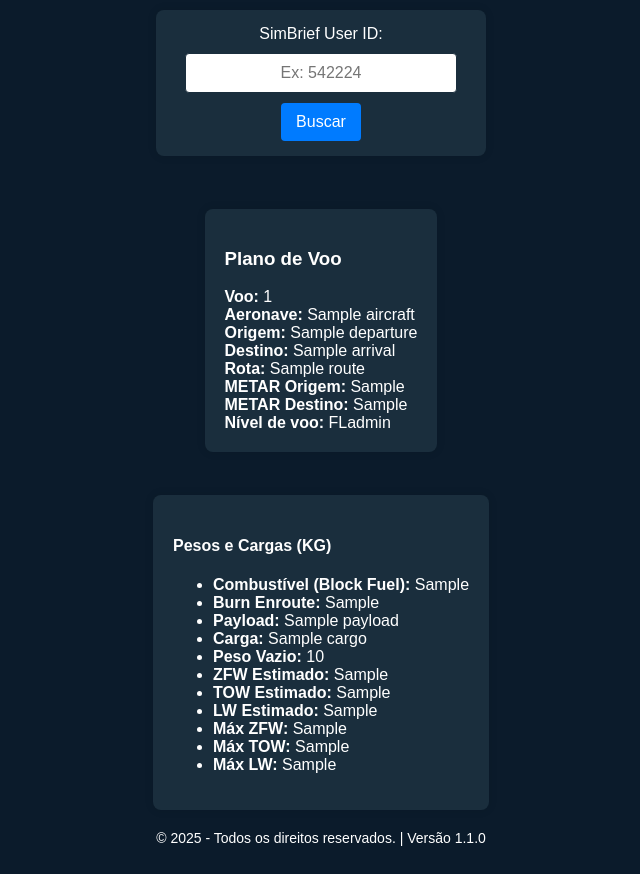
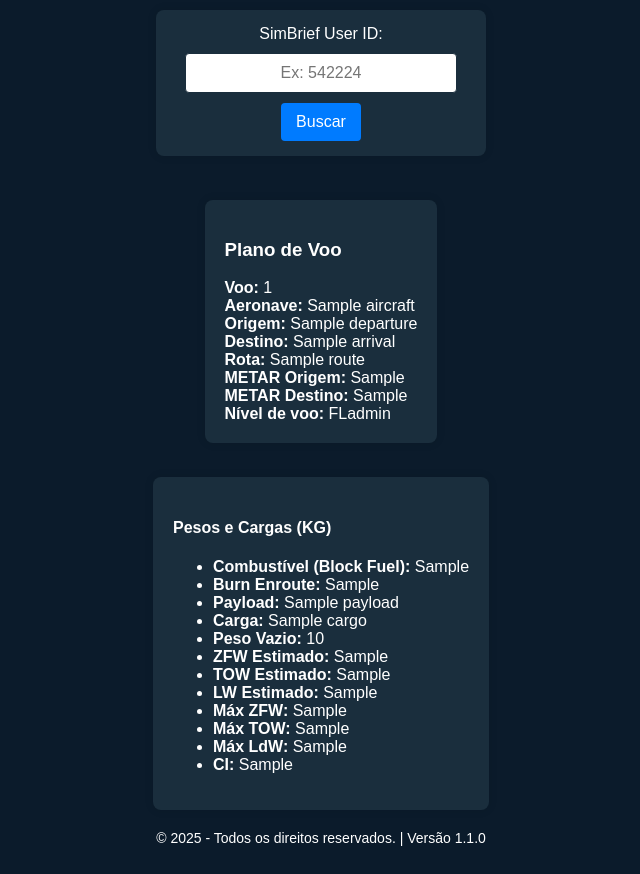
Before and after one commit to renanCaio22/FLYMERA-v1.0.0, a Flask app: template templates/index.html in a window 1280 px wide. Shown: the part 272-1146 px from the top of the page, without its empty margins (319-959 px from the left). Run offline with Flask 3, Linux system fonts and the light colour scheme; the template is opened without the code that fills it: most values are stand-ins (such as "Sample title", 1, 10 or a date in 2020).

Commit message:
correções v2 no Pesos e cargas

```diff
--- a/app.py
+++ b/app.py
@@ -43,6 +43,7 @@ def index():
                     print("Conteúdo do dicionário 'general':", general)
                     print("Conteúdo do dicionário 'weights':", weights)
 
+
                     flight_plan = {
                         "flight_number": general.get("flight_number", "N/A"),
                         "aircraft": aircraft.get("type", "N/A"),
@@ -61,7 +62,7 @@ def index():
                         "max_zfw": weights.get("max_zfw", "N/A"),
                         "max_tow": weights.get("max_tow", "N/A"),
                         "max_lw": weights.get("max_ldw", "N/A"),  # Chave CORRIGIDA para Máx LW
-                        "cost_index": weights.get("costindex", "N/A"),
+                        "CI": general.get("costindex", "N/A"),  # Adicionando o Cost Index
                         "metar_departure": origin.get("metar", "N/A"),
                         "metar_arrival": destination.get("metar", "N/A"),
 
--- a/templates/index.html
+++ b/templates/index.html
@@ -67,7 +67,8 @@
             <li><strong>LW Estimado:</strong> {{ flight_plan.lw_est }}</li>
             <li><strong>Máx ZFW:</strong> {{ flight_plan.max_zfw }}</li>
             <li><strong>Máx TOW:</strong> {{ flight_plan.max_tow }}</li>
-            <li><strong>Máx LW:</strong> {{ flight_plan.max_lw }}</li>
+            <li><strong>Máx LdW:</strong> {{ flight_plan.max_ldw }}</li>
+            <li><strong>CI:</strong> {{ flight_plan.CI }}</li>    <!-- verificar -->
         </ul>
     </div>
 {% endif %}
```
